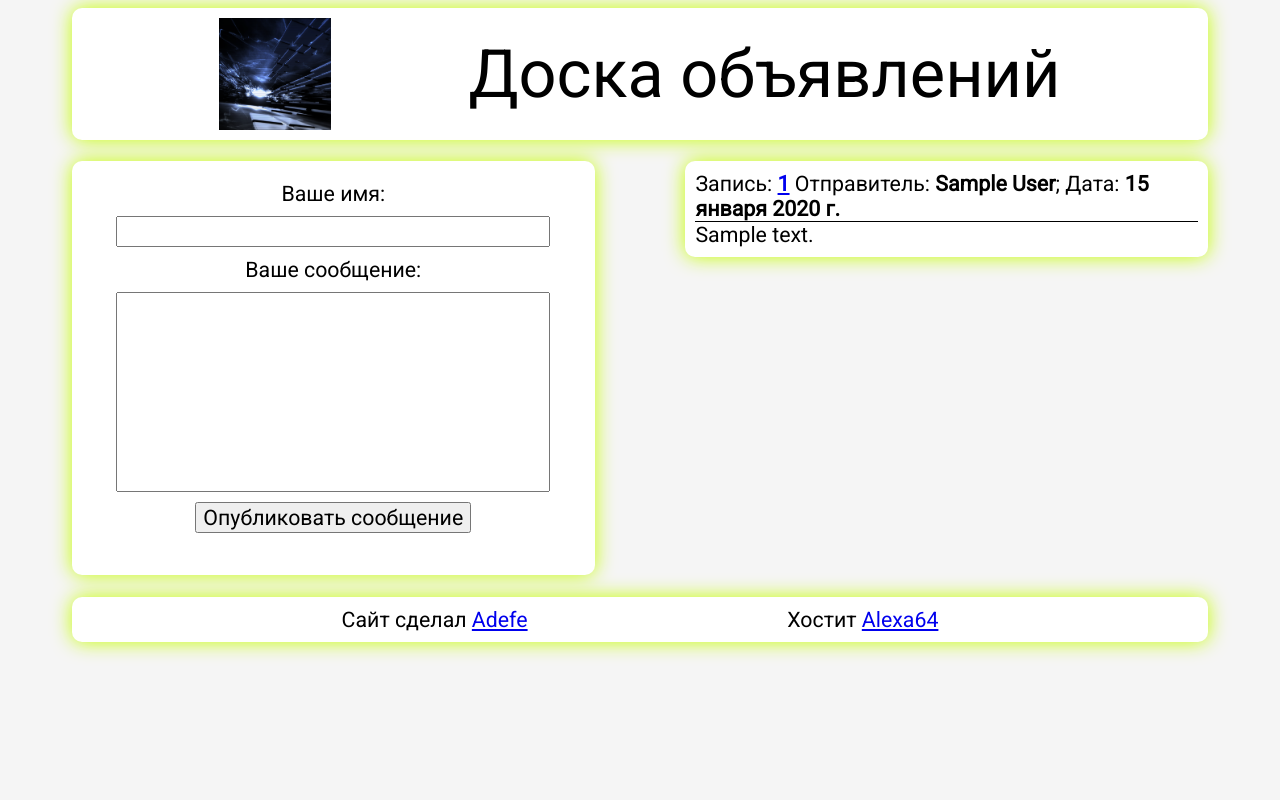
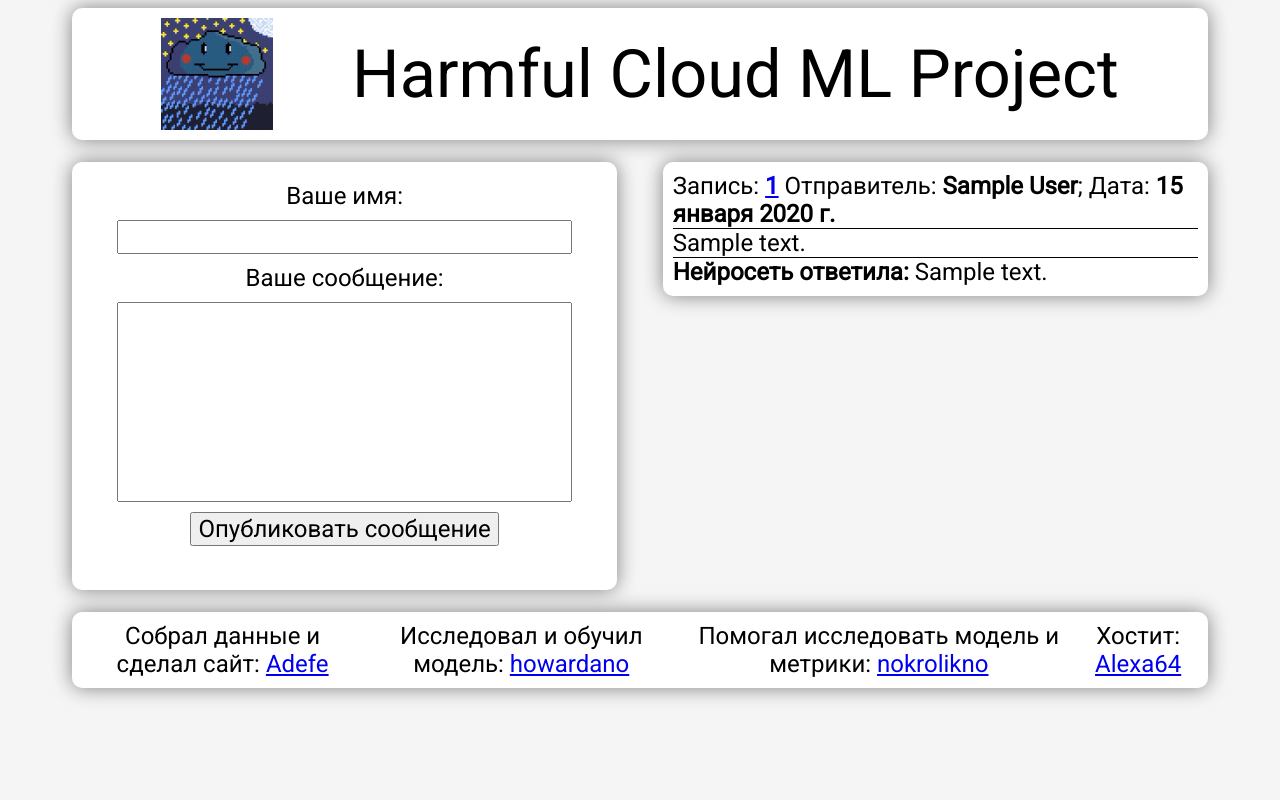
Before and after one commit to Adefey/DjangoNginxGunicornDockers, a Django app: page / in a window 1280 px wide. Run offline with Django 4.2, Linux system fonts and the light colour scheme; tables that the repository leaves empty hold one stand-in row (values such as "Sample post"); parts of the project's set-up code (start-up, migrations or seed data) failed here and were passed over.

Commit message:
ML ready

```diff
--- a/guestbook/guestbookapp/models.py
+++ b/guestbook/guestbookapp/models.py
@@ -4,6 +4,7 @@ class Message(models.Model):
     author = models.TextField()
     text = models.TextField()
     date = models.DateField(auto_now_add=True)
+    answer = models.TextField()
     class Meta:
         verbose_name = 'Сообщение'
         verbose_name_plural = 'Сообщения'
--- a/guestbook/guestbookapp/static/style.css
+++ b/guestbook/guestbookapp/static/style.css
@@ -1,7 +1,7 @@
 html {
     width: 90%;
     font-family: 'Roboto', sans-serif;
-    font-size: 16pt;
+    font-size: 18pt;
     background-color: #F5F5F5;
     margin: 0 auto;
 }
@@ -27,13 +27,22 @@ p {
     align-items: center;
 }
 
+.flexer_lesser{
+    display: flex;
+    flex-direction: row;
+}
+
 .logo_img {
     width: 10%;
     height: 10%;
 }
 
+.center {
+    text-align: center;
+}
+
 .side_div {
-    width: 46%;
+    width: 48%;
     display: flex;
     flex-direction: column;
 }
@@ -51,7 +60,7 @@ p {
     padding: 10px;
     background-color: #FFF;
     border-radius: 10px;
-    animation: rainbow 3s linear;
+    box-shadow: 0 0 20px 0px rgb(128,128,128);
     animation-iteration-count: infinite;
     overflow: hidden;
     transition: all 0.5s ease;
--- a/guestbook/guestbookapp/templates/base.html
+++ b/guestbook/guestbookapp/templates/base.html
@@ -1,7 +1,7 @@
 {% load static %}
 <html>
     <head>
-        <title>Доска объявлений</title>
+        <title>Harmful Cloud ML Project</title>
         <link rel="stylesheet" href="{% static "style.css" %}">
         <link rel="preconnect" href="https://fonts.googleapis.com">
         <link rel="preconnect" href="https://fonts.gstatic.com" crossorigin>
@@ -11,8 +11,8 @@
     <body>
         <header>
             <div class="fancy_div flexer">
-                <img class="logo_img" src="{% static "logo.png" %}">
-                <p>Доска объявлений</p>
+                <img class="logo_img" src="{% static "logo.gif" %}">
+                <p>Harmful Cloud ML Project</p>
             </div>
         </header>
         <main class="parent_div">
@@ -20,8 +20,8 @@
             {% endblock %}
         </main>
         <footer>
-             <div class="fancy_div flexer">
-                <p>Сайт сделал <a href="https://vk.com/adefe">Adefe</a></p> <p>Хостит <a href="https://vk.com/alexa64">Alexa64</a></p>
+             <div class="fancy_div flexer_lesser">
+                <p class="center">Собрал данные и сделал сайт: <a href="https://vk.com/adefe">Adefe</a></p><p class="center">Исследовал и обучил модель: <a href="https://vk.com/howardano">howardano</a></p><p class="center">Помогал исследовать модель и метрики: <a href="https://vk.com/govno_buyvola">nokrolikno</a></p><p class="center">Хостит: <a href="https://vk.com/alexa64">Alexa64</a></p>
              </div>
         </footer>
     </body>
--- a/guestbook/guestbookapp/templates/main.html
+++ b/guestbook/guestbookapp/templates/main.html
@@ -21,6 +21,9 @@
                         <div class="text_div">
                             {{ item.text }}
                         </div>
+                        <div class="text_div">
+                            <b>Нейросеть ответила:</b> {{ item.answer }}
+                        </div>
                     </div>
                 </div>
                 {% endfor %}
--- a/guestbook/guestbookapp/templates/message.html
+++ b/guestbook/guestbookapp/templates/message.html
@@ -11,6 +11,9 @@
                         <div class="text_div">
                             {{ item.text }}
                         </div>
+                        <div class="text_div">
+                            <b>Нейросеть ответила:</b> {{ item.answer }}
+                        </div>
                     </div>
                 </div>
             </div>
--- a/guestbook/guestbookapp/views.py
+++ b/guestbook/guestbookapp/views.py
@@ -2,6 +2,18 @@ from django.shortcuts import render
 from django.http import HttpResponse, HttpResponseRedirect
 from django.views.generic import DetailView
 from .models import Message
+import pickle
+try:
+    with open("./model.pk", "rb") as file:
+        bytes_data = pickle.load(file)
+        trained_model = pickle.loads(bytes_data)
+except Exception:
+    class TrainedModelMock:
+        def __init__(self):
+            pass
+        def predict(self, text):
+            return "Файл нейросети поврежден и/или отсутствует и не был загружен :("
+    trained_model = TrainedModelMock()
 
 def index(request):
     obj = Message.objects.all().order_by('-pk')
@@ -19,6 +31,7 @@ def save_msg(request):
         if (request.POST.get("author") != "") and (request.POST.get("text") != ""):
             obj.author = request.POST.get("author")
             obj.text = request.POST.get("text")
+            obj.answer = trained_model.predict(obj.text)
             obj.save();
     return HttpResponseRedirect("/")
 
```
Also changed, not shown: docker-compose.yml (+4 -4 lines), guestbook/guestbookapp/migrations/0003_message_answer.py (added), guestbook/guestbookapp/static/logo.gif (added), guestbook/guestbookapp/static/logo.png (deleted), 3 other files.
